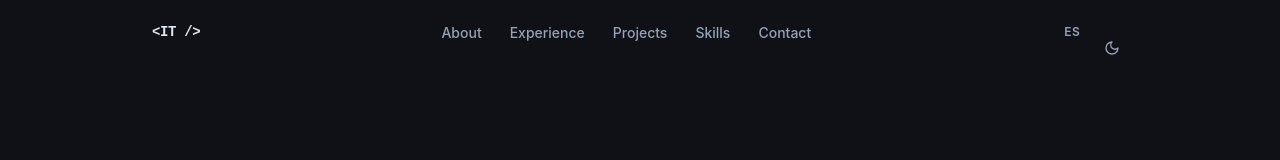
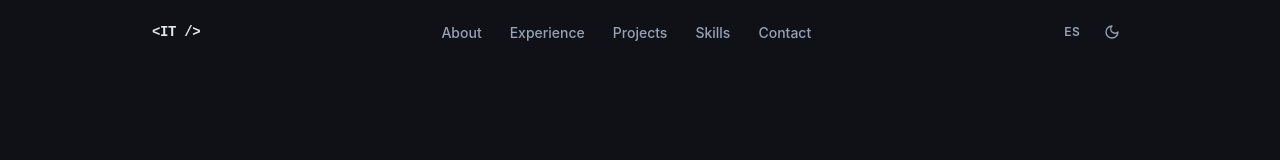
Before and after one commit to ivanthanon/Portfolio, a Next.js app: page / in a window 1280 px wide. Shown: the top 160 px of the page. Built offline with nearby package versions, Linux system fonts and the light colour scheme.

Commit message:
fix align night button css

```diff
--- a/src/components/header.tsx
+++ b/src/components/header.tsx
@@ -64,10 +64,10 @@ export function Header() {
               const html = document.documentElement;
               html.classList.toggle("dark");
             }}
-            className="rounded-lg p-2 text-muted transition-colors hover:text-foreground"
+            className="relative flex h-8 w-8 items-center justify-center rounded-lg text-muted transition-colors hover:text-foreground"
             aria-label="Toggle theme"
           >
-            <Sun className="h-4 w-4 rotate-0 scale-100 transition-all dark:-rotate-90 dark:scale-0" />
+            <Sun className="absolute h-4 w-4 rotate-0 scale-100 transition-all dark:-rotate-90 dark:scale-0" />
             <Moon className="absolute h-4 w-4 rotate-90 scale-0 transition-all dark:rotate-0 dark:scale-100" />
           </button>
 
```
